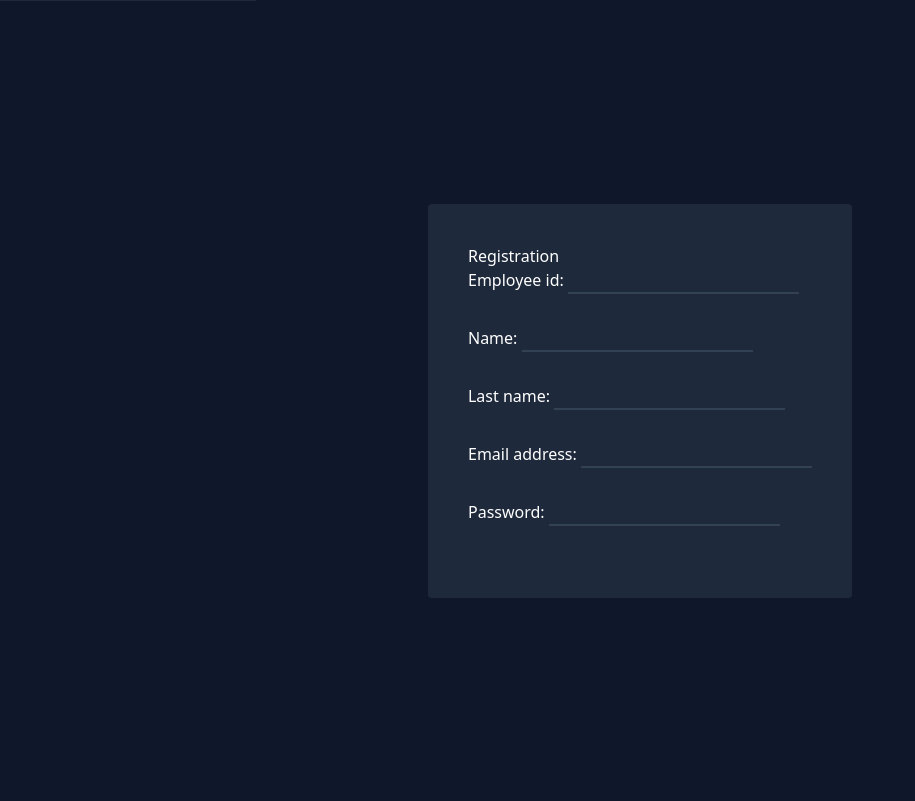
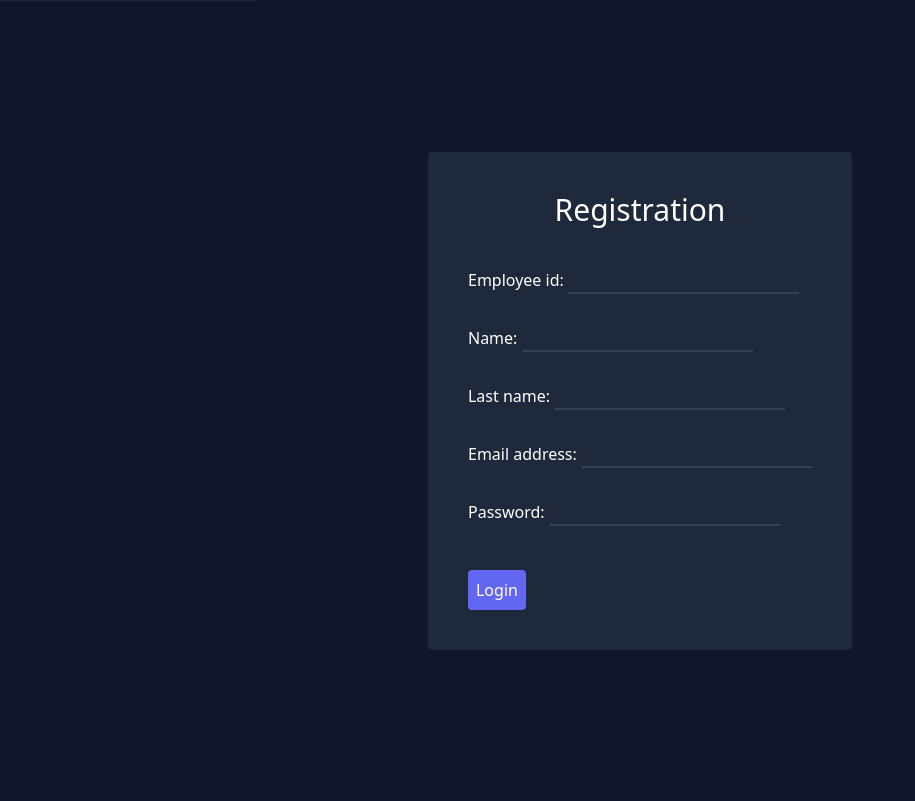
Before and after one commit to C-RodrigoAlmeida/python_email_handler, a Django app: page /user/registration/ in a window 1280 px wide. Shown: the part 799-1600 px from the top of the page, without its empty margins (0-915 px from the left). Run offline with Django 4.2, Linux system fonts and the light colour scheme; the visitor is signed in with stand-in values (Sample User, id 1); some libraries are stand-ins or nearby versions.

Commit message:
adjustments to the registration page

```diff
--- a/src/user/forms/login.py
+++ b/src/user/forms/login.py
@@ -3,9 +3,9 @@ from django.contrib.auth.forms import AuthenticationForm
 
 
 class LoginForm(AuthenticationForm):
-    fields = ['username', 'password']
+    fields = ['employee_id', 'password']
     widgets = {
-        'username': forms.TextInput(attrs={'style': 'text-transform:uppercase;'}),
+        'employee_id': forms.TextInput(attrs={'style': 'text-transform:uppercase;'}),
         'password': forms.PasswordInput()
     }
 
--- a/src/user/templates/registration.html
+++ b/src/user/templates/registration.html
@@ -3,10 +3,11 @@
 {% block content %}
 <div class="flex items-center justify-center min-h-screen">
     <div class="box-content bg-slate-800 pb-10 pt-10 px-10 py-10 m-5 rounded">
-        <h1>Registration</h1>
+        <h1 class="text-center text-white text-3xl mb-10">Registration</h1>
         <form action="" method="post">
             {{ form.as_p }}
         </form>
+        <input type="submit" value="Login" class="btn btn-primary btn-block mt-3 p-2 bg-indigo-500 hover:bg-indigo-600 rounded">
     </div>
 </div>
 {% endblock %}
```
